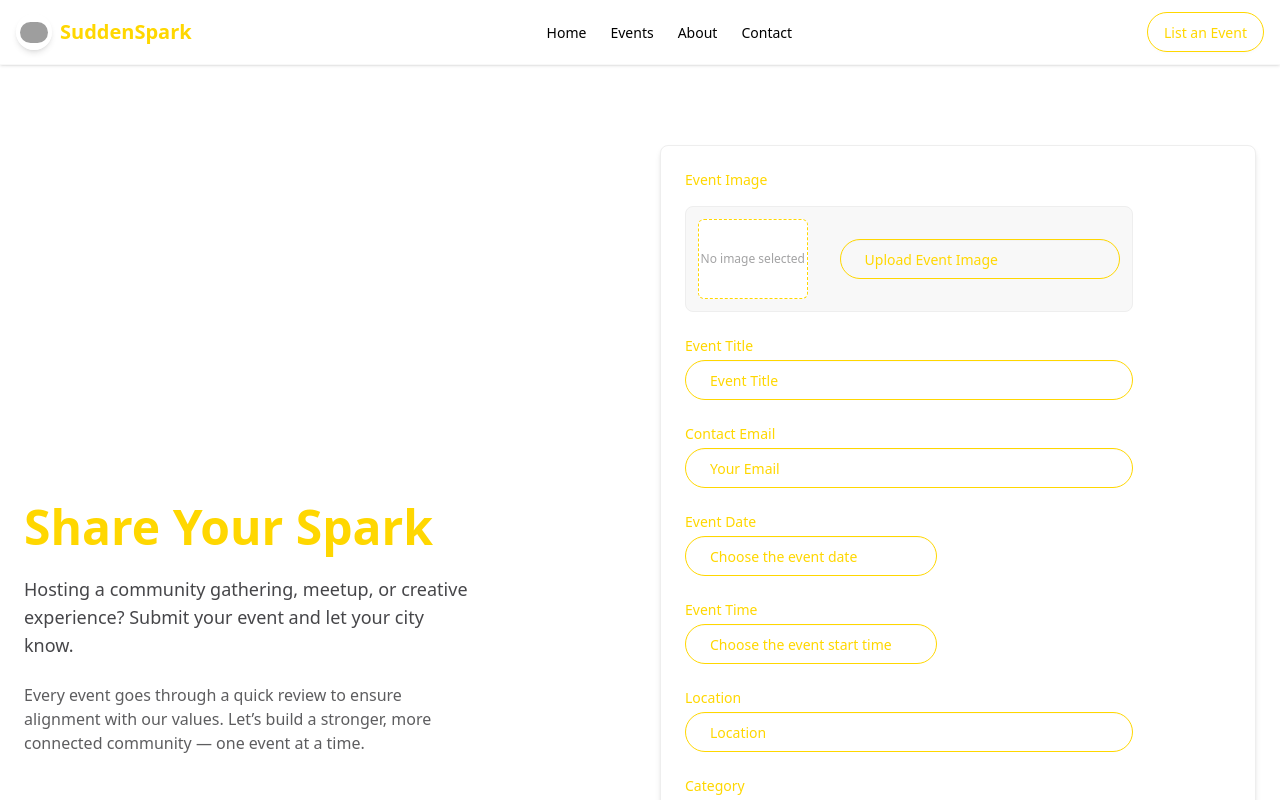
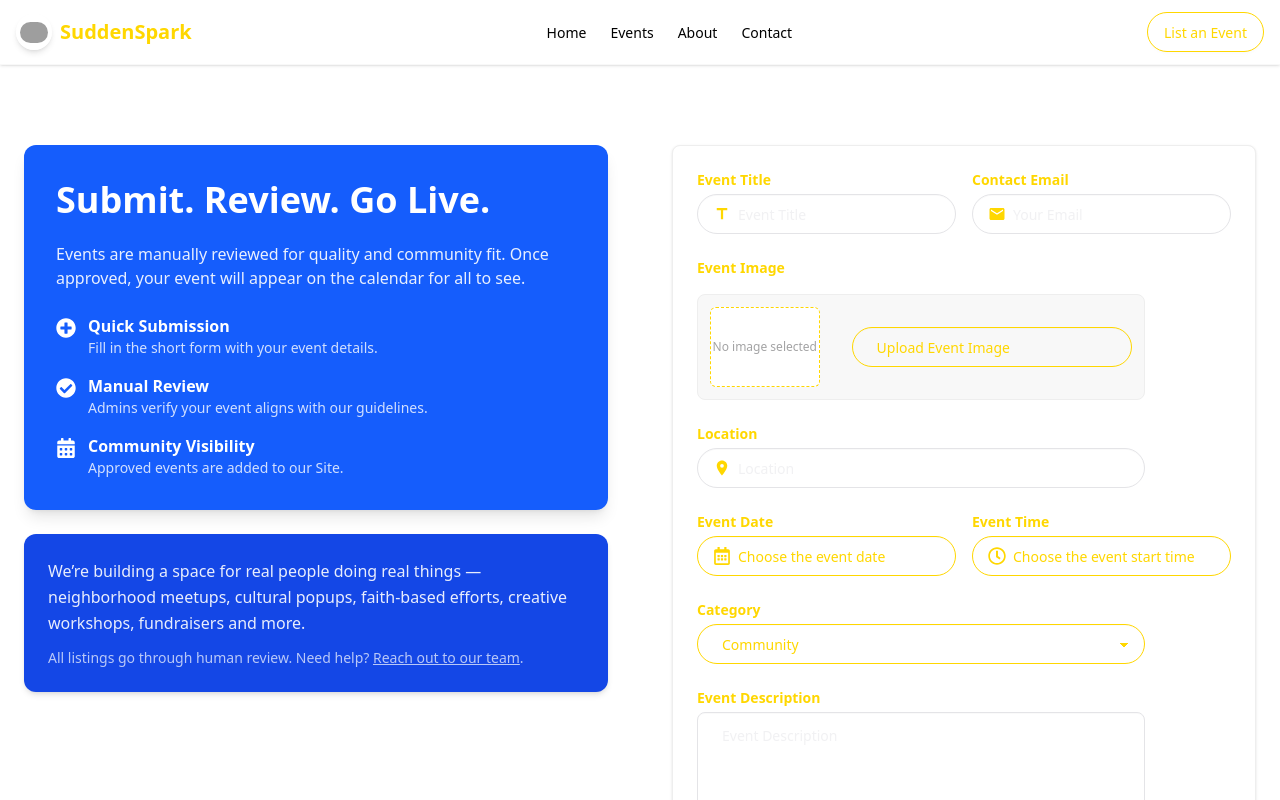
Before and after one commit to Wamiq319/suddenspark, a Next.js app: page /event_submit in a window 1280 px wide. Shown: the top 800 px of the page. Built offline with nearby package versions, Linux system fonts and the light colour scheme; grey boxes are pictures that could not be loaded.

Commit message:
Event Page Ui UX enhanced

```diff
--- a/package.json
+++ b/package.json
@@ -21,6 +21,7 @@
   "devDependencies": {
     "@eslint/eslintrc": "^3",
     "@tailwindcss/postcss": "^4",
+    "@types/formidable": "^3.4.5",
     "@types/node": "^20",
     "@types/react": "^19",
     "@types/react-dom": "^19",
--- /dev/null
+++ b/src/app/about/api/event/route.ts
@@ -0,0 +1,67 @@
+import { NextResponse } from "next/server";
+import { dbConnect, EventModel, uploadToCloudinary } from "@/lib/server";
+import type { Event } from "@/types";
+
+export async function POST(request: Request) {
+  try {
+    await dbConnect();
+
+    const formData = await request.formData();
+
+    const title = formData.get("title")?.toString() || "";
+    const description = formData.get("description")?.toString() || "";
+    const location = formData.get("location")?.toString() || "";
+    const email = formData.get("email")?.toString() || "";
+    const category = formData.get("category")?.toString() || "";
+    const date = formData.get("date")?.toString() || "";
+    const time = formData.get("time")?.toString() || "";
+    const file = formData.get("image") as File | null;
+
+    if (
+      !title ||
+      !description ||
+      !location ||
+      !email ||
+      !category ||
+      !date ||
+      !time ||
+      !file
+    ) {
+      return NextResponse.json(
+        { success: false, message: "Missing required fields" },
+        { status: 400 }
+      );
+    }
+
+    const { url: image, public_id } = await uploadToCloudinary(file, "Events");
+
+    const payload: Event = {
+      title,
+      description,
+      location,
+      email,
+      category,
+      date,
+      time,
+      image,
+    };
+
+    const createdEvent = await EventModel.create({
+      ...payload,
+      imageId: public_id,
+      approved: false,
+    });
+
+    return NextResponse.json({ success: true, event: createdEvent });
+  } catch (error) {
+    console.error("Event creation error:", error);
+    return NextResponse.json(
+      {
+        success: false,
+        message: "Failed to create event",
+        error: error instanceof Error ? error.message : "Unknown error",
+      },
+      { status: 500 }
+    );
+  }
+}
--- a/src/app/event_submit/page.tsx
+++ b/src/app/event_submit/page.tsx
@@ -10,6 +10,7 @@ import {
   ImageUploadField,
 } from "@/components";
 import type { Event } from "@/types";
+import { FaPlusCircle, FaCheckCircle, FaCalendarAlt } from "react-icons/fa";
 
 const CATEGORY_OPTIONS = [
   { value: "Community", label: "Community" },
@@ -29,7 +30,6 @@ type EventFormData = Omit<
 > & {
   date: Date | null;
   time: Date | null;
-  image?: File | null;
 };
 
 export default function EventSubmitPage() {
@@ -69,15 +69,12 @@ export default function EventSubmitPage() {
         ? customCategory
         : formData.category;
 
-    const formattedDate = formData.date
-      ? formData.date.toISOString().split("T")[0]
-      : "";
-    const formattedTime = formData.time
-      ? formData.time.toLocaleTimeString([], {
+    const formattedDate = formData.date?.toISOString().split("T")[0] || "";
+    const formattedTime =
+      formData.time?.toLocaleTimeString([], {
         hour: "2-digit",
         minute: "2-digit",
-        })
-      : "";
+      }) || "";
 
     const body = new FormData();
     body.append("title", formData.title);
@@ -89,42 +86,97 @@ export default function EventSubmitPage() {
     body.append("time", formattedTime);
     if (imageFile) body.append("image", imageFile);
 
+    try {
       const res = await fetch("/api/event", {
         method: "POST",
         body,
       });
 
       const result = await res.json();
-    console.log(result);
-
+      console.log("Event created:", result);
+    } catch (err) {
+      console.error("Event submit error:", err);
+    } finally {
       setSubmitting(false);
+    }
   };
 
   return (
-    <section className="max-w-7xl mx-auto px-6 py-20 grid grid-cols-1 md:grid-cols-2 gap-10 items-center">
+    <section className="max-w-7xl mx-auto px-6 py-20 grid grid-cols-1 md:grid-cols-2 gap-16 items-start">
       {/* Left CTA Section */}
-      <div className="space-y-6 text-center md:text-left">
-        <h1 className="text-4xl md:text-5xl font-bold gold">
-          Share Your Spark
-        </h1>
-        <p className="text-lg text-base-content/80 max-w-md mx-auto md:mx-0">
-          Hosting a community gathering, meetup, or creative experience? Submit
-          your event and let your city know.
+
+      <div className="space-y-6">
+        {/* CTA Card */}
+        <div className="bg-blue-600 text-white rounded-xl p-8 shadow-lg space-y-5 text-center md:text-left">
+          <h2 className="text-3xl md:text-4xl font-bold leading-tight">
+            Submit. Review. Go Live.
+          </h2>
+          <p className="text-white/90">
+            Events are manually reviewed for quality and community fit. Once
+            approved, your event will appear on the calendar for all to see.
           </p>
-        <p className="text-base text-base-content/70 max-w-md mx-auto md:mx-0">
-          Every event goes through a quick review to ensure alignment with our
-          values. Let’s build a stronger, more connected community — one event
-          at a time.
+
+          <div className="space-y-4 mt-6">
+            <div className="flex items-start gap-3">
+              <FaPlusCircle className="text-white text-xl mt-1" />
+              <div>
+                <p className="font-semibold">Quick Submission</p>
+                <p className="text-white/80 text-sm">
+                  Fill in the short form with your event details.
                 </p>
+              </div>
+            </div>
+
+            <div className="flex items-start gap-3">
+              <FaCheckCircle className="text-white text-xl mt-1" />
+              <div>
+                <p className="font-semibold">Manual Review</p>
+                <p className="text-white/80 text-sm">
+                  Admins verify your event aligns with our guidelines.
+                </p>
+              </div>
+            </div>
+
+            <div className="flex items-start gap-3">
+              <FaCalendarAlt className="text-white text-xl mt-1" />
+              <div>
+                <p className="font-semibold">Community Visibility</p>
+                <p className="text-white/80 text-sm">
+                  Approved events are added to our Site.
+                </p>
+              </div>
+            </div>
+          </div>
+        </div>
+
+        {/* Info Card */}
+        <div className="bg-blue-700 text-white/90 rounded-xl p-6 shadow-md space-y-3 text-sm md:text-base text-center md:text-left">
+          <p className="leading-relaxed">
+            We’re building a space for real people doing real things —
+            neighborhood meetups, cultural popups, faith-based efforts, creative
+            workshops, fundraisers and more.
+          </p>
+          <p className="text-white/70 text-sm">
+            All listings go through human review. Need help?{" "}
+            <a href="/contact" className="underline hover:text-white">
+              Reach out to our team
+            </a>
+            .
+          </p>
+        </div>
       </div>
 
       {/* Event Form */}
       <form
         onSubmit={handleSubmit}
-        className="space-y-6 bg-base-100 p-6 rounded-box border border-base-300 shadow-md"
+        className="space-y-6 bg-base-100 p-6 rounded-box border border-base-300 shadow-sm"
       >
-        <ImageUploadField onChange={setImageFile} label="Event Image" />
-
+        {/* Row: Title + Email */}
+        <div className="flex flex-col md:flex-row gap-4">
+          <div className="w-full">
+            <span className="block mb-1 text-sm font-semibold text-[#ffd700]">
+              Event Title
+            </span>
             <InputField
               name="title"
               placeholder="Event Title"
@@ -132,9 +184,13 @@ export default function EventSubmitPage() {
               onChange={handleChange}
               color="gold"
               outline
-          label="Event Title"
+              type="text"
             />
-
+          </div>
+          <div className="w-full">
+            <span className="block mb-1 text-sm font-semibold text-[#ffd700]">
+              Contact Email
+            </span>
             <InputField
               name="email"
               placeholder="Your Email"
@@ -142,29 +198,24 @@ export default function EventSubmitPage() {
               onChange={handleChange}
               color="gold"
               outline
-          label="Contact Email"
+              type="email"
             />
+          </div>
+        </div>
 
-        <DatePickerField
-          value={formData.date}
-          onChange={(value) =>
-            setFormData((prev) => ({ ...prev, date: value }))
-          }
-          label="Event Date"
-          color="gold"
-          placeholder="Choose the event date"
-        />
+        {/* Row: Image Upload */}
+        <div>
+          <span className="block mb-1 text-sm font-semibold text-[#ffd700]">
+            Event Image
+          </span>
+          <ImageUploadField onChange={setImageFile} />
+        </div>
 
-        <TimePickerField
-          value={formData.time}
-          onChange={(value) =>
-            setFormData((prev) => ({ ...prev, time: value }))
-          }
-          label="Event Time"
-          color="gold"
-          placeholder="Choose the event start time"
-        />
-
+        {/* Row: Location */}
+        <div>
+          <span className="block mb-1 text-sm font-semibold text-[#ffd700]">
+            Location
+          </span>
           <InputField
             name="location"
             placeholder="Location"
@@ -172,9 +223,45 @@ export default function EventSubmitPage() {
             onChange={handleChange}
             color="gold"
             outline
-          label="Location"
+            type="text"
           />
+        </div>
 
+        {/* Row: Date + Time */}
+        <div className="flex flex-col md:flex-row gap-4">
+          <div className="w-full">
+            <span className="block mb-1 text-sm font-semibold text-[#ffd700]">
+              Event Date
+            </span>
+            <DatePickerField
+              value={formData.date}
+              onChange={(value) =>
+                setFormData((prev) => ({ ...prev, date: value }))
+              }
+              color="gold"
+              placeholder="Choose the event date"
+            />
+          </div>
+          <div className="w-full">
+            <span className="block mb-1 text-sm font-semibold text-[#ffd700]">
+              Event Time
+            </span>
+            <TimePickerField
+              value={formData.time}
+              onChange={(value) =>
+                setFormData((prev) => ({ ...prev, time: value }))
+              }
+              color="gold"
+              placeholder="Choose the event start time"
+            />
+          </div>
+        </div>
+
+        {/* Row: Category + Optional Custom */}
+        <div>
+          <span className="block mb-1 text-sm font-semibold text-[#ffd700]">
+            Category
+          </span>
           <DropdownField
             name="category"
             options={CATEGORY_OPTIONS}
@@ -182,10 +269,14 @@ export default function EventSubmitPage() {
             onChange={handleCategoryChange}
             color="gold"
             outline
-          label="Category"
           />
+        </div>
 
         {formData.category === "Other" && (
+          <div>
+            <span className="block mb-1 text-sm font-semibold text-[#ffd700]">
+              Custom Category
+            </span>
             <InputField
               name="customCategory"
               placeholder="Enter custom category"
@@ -193,10 +284,15 @@ export default function EventSubmitPage() {
               onChange={(e) => setCustomCategory(e.target.value)}
               color="gold"
               outline
-            label="Custom Category"
             />
+          </div>
         )}
 
+        {/* Row: Description */}
+        <div>
+          <span className="block mb-1 text-sm font-semibold text-[#ffd700]">
+            Event Description
+          </span>
           <InputField
             name="description"
             placeholder="Event Description"
@@ -204,12 +300,13 @@ export default function EventSubmitPage() {
             onChange={handleChange}
             color="gold"
             outline
-          label="Event Description"
             textarea
             rows={6}
             textareaHeight="120px"
           />
+        </div>
 
+        {/* Submit Button */}
         <div className="pt-4">
           <Button
             color="gold"
--- a/src/components/input/DatePicker.tsx
+++ b/src/components/input/DatePicker.tsx
@@ -3,42 +3,28 @@
 import { useState } from "react";
 import DatePicker from "react-datepicker";
 import "react-datepicker/dist/react-datepicker.css";
+import { FaRegCalendarAlt } from "react-icons/fa";
 
 export function DatePickerField({
   value,
   onChange,
   placeholder = "Select a date",
-  label,
   color = "white",
 }: {
   value: Date | null;
   onChange: (date: Date | null) => void;
   placeholder?: string;
-  label?: string;
   color?: "white" | "blue" | "gold";
 }) {
   return (
-    <div className="w-full max-w-md">
-      {label && (
-        <label
-          className={[
-            "block mb-1 text-sm font-medium",
-            color === "gold"
-              ? "text-[#ffd700]"
-              : color === "blue"
-              ? "text-blue-600"
-              : "text-white",
-          ].join(" ")}
-        >
-          {label}
-        </label>
-      )}
+    <div className="w-full max-w-md relative">
+      <FaRegCalendarAlt className="absolute left-4 top-1/2 -translate-y-1/2 text-[#ffd700] text-lg pointer-events-none z-10" />
       <DatePicker
         selected={value}
         onChange={onChange}
         placeholderText={placeholder}
         dateFormat="MMMM d, yyyy"
-        className="input border border-[#ffd700] text-[#ffd700] bg-transparent rounded-full px-6 py-3 w-full max-w-md placeholder-[#ffd700] focus:outline-none"
+        className="input border border-[#ffd700] text-[#ffd700] bg-transparent rounded-full pl-10 pr-6 py-3 w-full max-w-md placeholder-[#ffd700] focus:outline-none"
       />
     </div>
   );
--- a/src/components/input/DropdownField.tsx
+++ b/src/components/input/DropdownField.tsx
@@ -12,7 +12,6 @@ export type DropdownFieldProps = {
   options: DropdownOption[];
   color?: "white" | "blue" | "gold";
   outline?: boolean;
-  label?: string;
   className?: string;
 } & React.SelectHTMLAttributes<HTMLSelectElement>;
 
@@ -21,7 +20,6 @@ export function DropdownField(props: DropdownFieldProps) {
     options,
     color = "white",
     outline = false,
-    label,
     className = "",
     ...rest
   } = props;
@@ -43,20 +41,6 @@ export function DropdownField(props: DropdownFieldProps) {
 
   return (
     <div className="w-full max-w-md">
-      {label && (
-        <label
-          className={[
-            "block mb-1 text-sm font-medium",
-            color === "gold"
-              ? "text-[#ffd700]"
-              : color === "blue"
-              ? "text-blue-600"
-              : "text-white",
-          ].join(" ")}
-        >
-          {label}
-        </label>
-      )}
       <select
         className={[
           base,
--- a/src/components/input/ImageInput.tsx
+++ b/src/components/input/ImageInput.tsx
@@ -4,10 +4,9 @@ import { useRef, useState } from "react";
 
 interface ImageUploadFieldProps {
   onChange: (file: File | null) => void;
-  label?: string;
 }
 
-export function ImageUploadField({ onChange, label }: ImageUploadFieldProps) {
+export function ImageUploadField({ onChange }: ImageUploadFieldProps) {
   const inputRef = useRef<HTMLInputElement | null>(null);
   const [fileName, setFileName] = useState<string>("");
   const [previewUrl, setPreviewUrl] = useState<string>("");
@@ -38,12 +37,6 @@ export function ImageUploadField({ onChange, label }: ImageUploadFieldProps) {
 
   return (
     <div className="w-full max-w-md">
-      {label && (
-        <label className="block mb-1 text-sm font-medium text-base-content/70 gold ">
-          {label}
-        </label>
-      )}
-
       <div
         className="mt-4 flex items-center gap-4 bg-base-200 border border-base-300 rounded-lg p-3 min-h-[96px] min-w-0"
         style={{ width: "100%", minWidth: "260px" }}
--- a/src/components/input/InputField.tsx
+++ b/src/components/input/InputField.tsx
@@ -1,83 +1,84 @@
 "use client";
 
-import React, { InputHTMLAttributes, TextareaHTMLAttributes } from "react";
+import React from "react";
+import {
+  MdEmail,
+  MdNumbers,
+  MdLock,
+  MdLocationOn,
+  MdTitle,
+} from "react-icons/md";
 
 type InputFieldProps =
-  | ({
+  | (React.InputHTMLAttributes<HTMLInputElement> & {
       textarea?: false;
       color?: "white" | "blue" | "gold";
       outline?: boolean;
-      label?: string;
-    } & React.InputHTMLAttributes<HTMLInputElement>)
-  | ({
+    })
+  | (React.TextareaHTMLAttributes<HTMLTextAreaElement> & {
       textarea: true;
       color?: "white" | "blue" | "gold";
       outline?: boolean;
-      label?: string;
       rows?: number;
       textareaHeight?: string;
-    } & React.TextareaHTMLAttributes<HTMLTextAreaElement>);
+    });
+
+const ICON_MAP: Record<string, React.ElementType> = {
+  email: MdEmail,
+  number: MdNumbers,
+  password: MdLock,
+  location: MdLocationOn,
+  title: MdTitle,
+};
 
 export function InputField(props: InputFieldProps) {
-  const {
-    color = "white",
-    outline = false,
-    className = "",
-    label,
-    ...rest
-  } = props;
+  const { color = "white", outline = false, className = "", ...rest } = props;
+  const isTextarea = props.textarea;
 
-  const base =
-    "input px-6 py-3 w-full max-w-md font-medium transition duration-200";
-
-  const colorClasses = {
-    white: outline
-      ? "bg-transparent text-white border border-white placeholder-white"
-      : "bg-white text-black border border-white",
-    blue: outline
-      ? "bg-transparent text-blue-600 border border-blue-600 placeholder-blue-600"
-      : "bg-blue-600 text-white border border-blue-600",
-    gold: outline
-      ? "bg-transparent text-[#ffd700] border border-[#ffd700] placeholder-[#ffd700]"
-      : "bg-[#ffd700] text-white border border-[#ffd700]",
+  const focusRing = {
+    white: "focus:ring-white focus:border-white",
+    blue: "focus:ring-blue-600 focus:border-blue-600",
+    gold: "focus:ring-[#ffd700] focus:border-[#ffd700]",
   };
 
-  const isTextarea = "textarea" in props && props.textarea;
+  const iconColor = {
+    white: "text-neutral-500",
+    blue: "text-blue-600",
+    gold: "text-[#ffd700]",
+  };
+
+  const getIcon = () => {
+    if (isTextarea) return null;
+    const { type, name } = props as React.InputHTMLAttributes<HTMLInputElement>;
+    const iconKey = name === "location" || name === "title" ? name : type;
+    const Icon = ICON_MAP[iconKey || ""];
+
+    return Icon ? (
+      <Icon
+        className={`absolute left-4 top-1/2 -translate-y-1/2 text-lg pointer-events-none z-10 ${iconColor[color]}`}
+      />
+    ) : null;
+  };
+
+  const baseInputClass =
+    "w-full max-w-md transition duration-200 font-medium text-neutral-content border border-neutral-content bg-transparent focus:outline-none focus:ring-2";
+
+  const combinedClasses = [
+    baseInputClass,
+    focusRing[color],
+    isTextarea ? "textarea rounded-lg" : "input rounded-full",
+    getIcon() && !isTextarea ? "pl-10 pr-6" : "px-6 py-3",
+    className,
+  ]
+    .filter(Boolean)
+    .join(" ");
 
   return (
-    <div className="w-full max-w-md">
-      {label && (
-        <label
-          className={[
-            "block mb-1 text-sm font-medium",
-            color === "gold"
-              ? "text-[#ffd700]"
-              : color === "blue"
-              ? "text-blue-600"
-              : "text-white",
-          ].join(" ")}
-        >
-          {label}
-        </label>
-      )}
+    <div className="w-full max-w-md relative">
+      {getIcon()}
       {isTextarea ? (
         <textarea
-          className={[
-            "textarea w-full max-w-md font-medium transition duration-200 rounded-lg focus:outline-none focus:ring-2",
-            outline
-              ? colorClasses[color]
-              : color === "gold"
-              ? "bg-[#ffd700] text-white border border-[#ffd700]"
-              : colorClasses[color],
-            color === "gold"
-              ? "focus:border-[#ffd700] focus:ring-[#ffd700]"
-              : color === "blue"
-              ? "focus:border-blue-600 focus:ring-blue-600"
-              : "focus:border-white focus:ring-white",
-            className,
-          ]
-            .join(" ")
-            .trim()}
+          className={combinedClasses}
           rows={props.rows ?? 4}
           style={
             props.textareaHeight ? { height: props.textareaHeight } : undefined
@@ -86,20 +87,11 @@ export function InputField(props: InputFieldProps) {
         />
       ) : (
         <input
-          type={"type" in props && props.type ? props.type : "text"}
-          className={[
-            base,
-            colorClasses[color],
-            "rounded-full focus:outline-none focus:ring-2",
-            color === "gold"
-              ? "focus:border-[#ffd700] focus:ring-[#ffd700]"
-              : color === "blue"
-              ? "focus:border-blue-600 focus:ring-blue-600"
-              : "focus:border-white focus:ring-white",
-            className,
-          ]
-            .join(" ")
-            .trim()}
+          type={
+            (props as React.InputHTMLAttributes<HTMLInputElement>).type ||
+            "text"
+          }
+          className={combinedClasses}
           {...(props as React.InputHTMLAttributes<HTMLInputElement>)}
         />
       )}
--- a/src/components/input/TimePicker.tsx
+++ b/src/components/input/TimePicker.tsx
@@ -3,36 +3,22 @@
 import { useState } from "react";
 import DatePicker from "react-datepicker";
 import "react-datepicker/dist/react-datepicker.css";
+import { FaRegClock } from "react-icons/fa";
 
 export function TimePickerField({
   value,
   onChange,
   placeholder = "Select time",
-  label,
   color = "white",
 }: {
   value: Date | null;
   onChange: (date: Date | null) => void;
   placeholder?: string;
-  label?: string;
   color?: "white" | "blue" | "gold";
 }) {
   return (
-    <div className="w-full max-w-md">
-      {label && (
-        <label
-          className={[
-            "block mb-1 text-sm font-medium",
-            color === "gold"
-              ? "text-[#ffd700]"
-              : color === "blue"
-              ? "text-blue-600"
-              : "text-white",
-          ].join(" ")}
-        >
-          {label}
-        </label>
-      )}
+    <div className="w-full max-w-md relative">
+      <FaRegClock className="absolute left-4 top-1/2 -translate-y-1/2 text-[#ffd700] text-lg pointer-events-none z-10" />
       <DatePicker
         selected={value}
         onChange={onChange}
@@ -42,7 +28,7 @@ export function TimePickerField({
         timeCaption="Time"
         dateFormat="h:mm aa"
         placeholderText={placeholder}
-        className="input border border-[#ffd700] text-[#ffd700] bg-transparent rounded-full px-6 py-3 w-full max-w-md placeholder-[#ffd700] focus:outline-none"
+        className="input border border-[#ffd700] text-[#ffd700] bg-transparent rounded-full pl-10 pr-6 py-3 w-full max-w-md placeholder-[#ffd700] focus:outline-none"
       />
     </div>
   );
```
Also changed, not shown: src/app/api/event/route.ts (renamed from src/api/events/route.ts, +25 -11 lines), src/lib/utils/uploadToCloudinary.ts (+3 -4 lines), src/app/about/api/admin/route.ts (added), src/app/api/admin/route.ts (added), 1 other file (tests, documents, lock files or other folders). Lines whose indentation alone changed are shown as unchanged.
